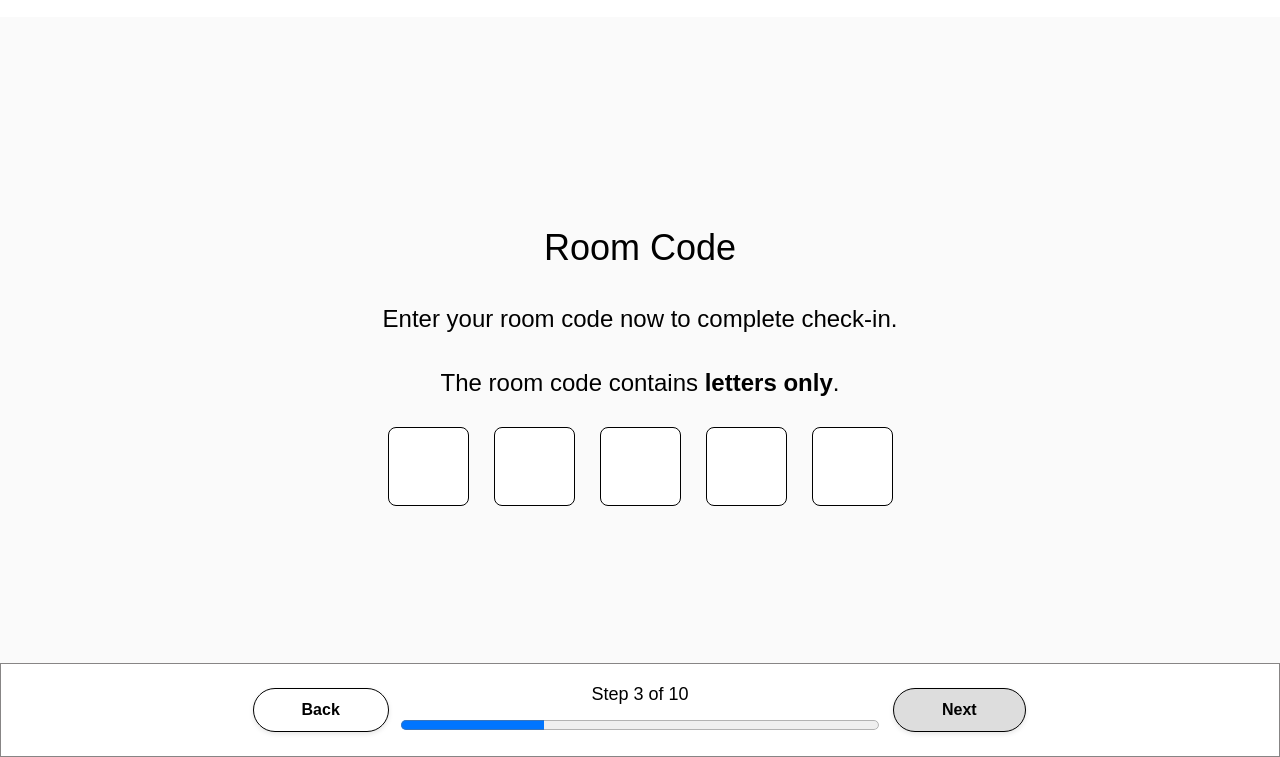
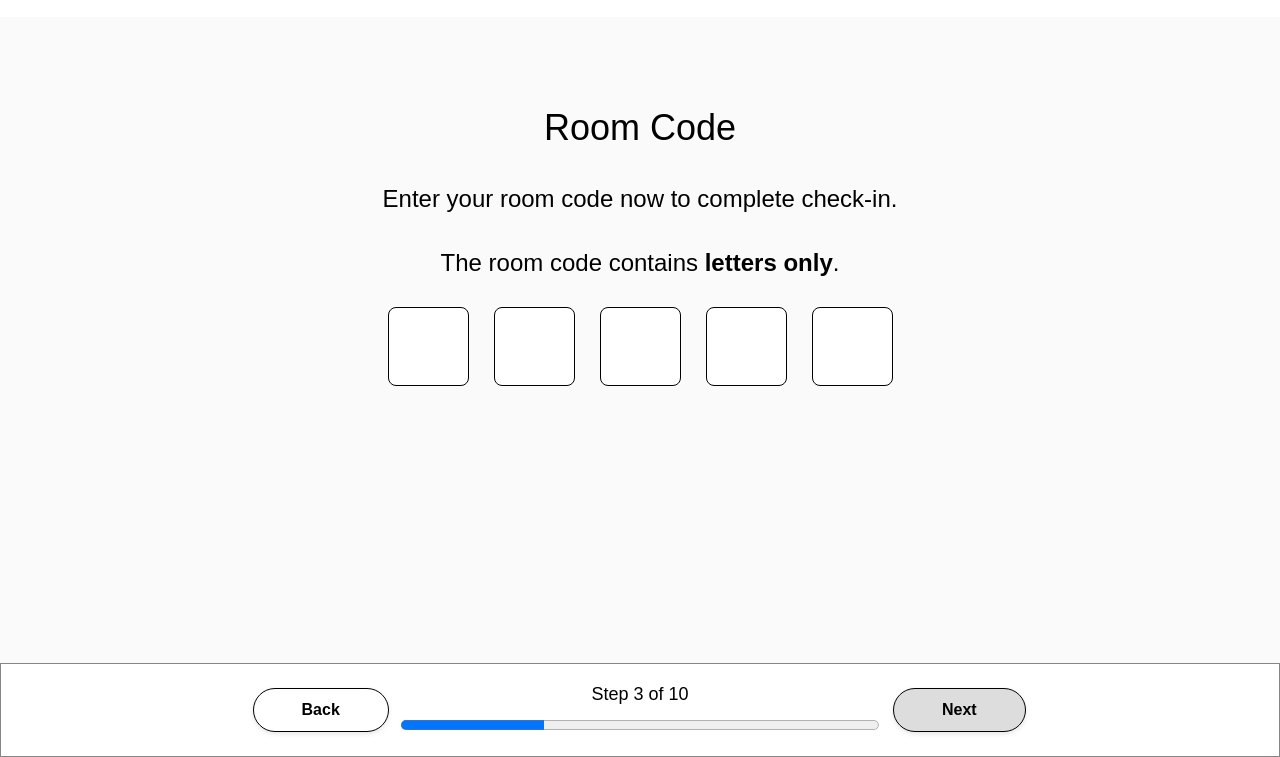
Before and after one commit to sneaky750/live2, a plain HTML site: page index.html in a window 1280 px wide. Shown: the part 43-800 px from the top of the page. Drawn offline with Linux system fonts and the light colour scheme.

Commit message:
Update roomcode.css

```diff
--- a/roomcode.css
+++ b/roomcode.css
@@ -61,7 +61,7 @@ header {
 }
 
 h1 {
-    margin-top: 150px;
+    margin-top: 30px;
     font-size: 36px;
     color: #000;
     margin-bottom: 30px;
```
